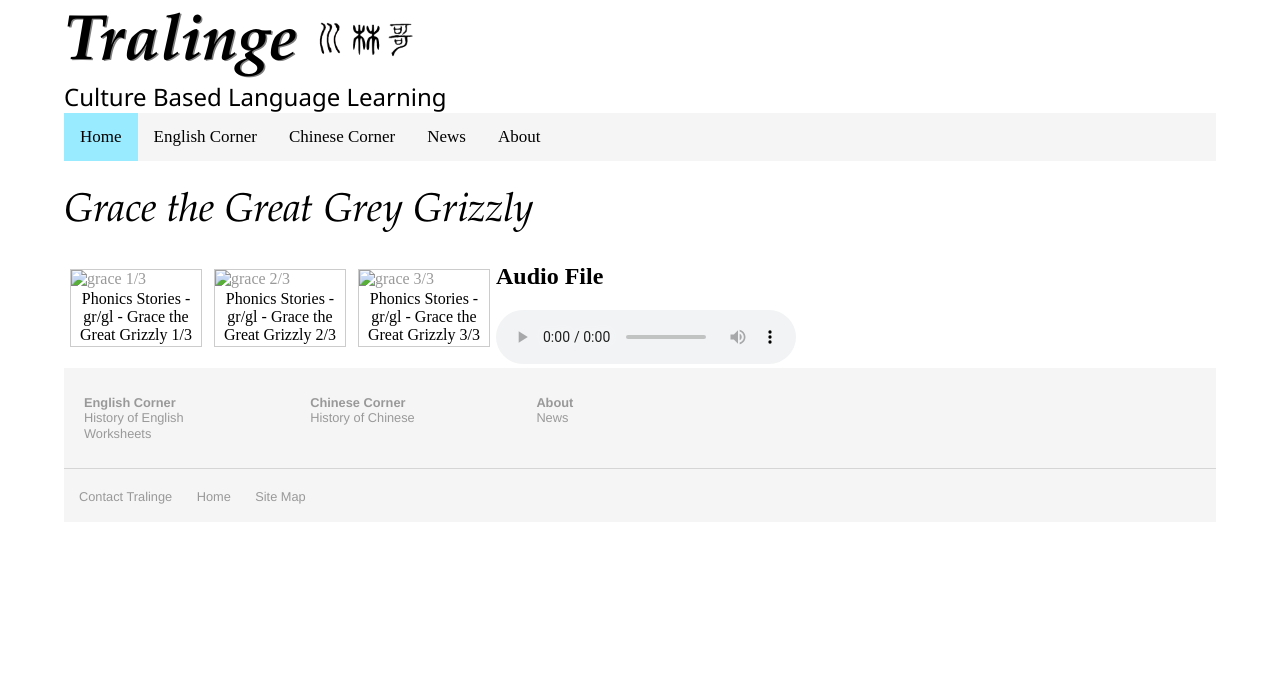
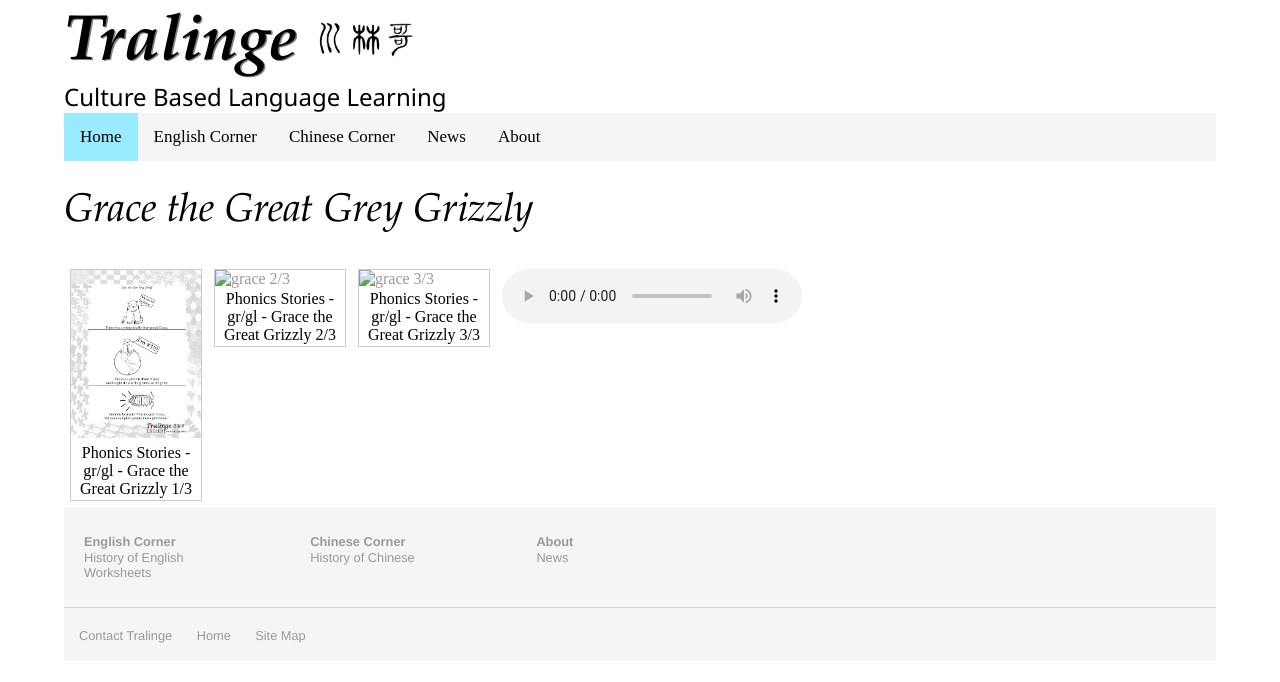
Before and after one commit to Tralinge/tralinge.github.io, a Jekyll site: the page built from english_corner/worksheets/phonics/grace.html, in a window 1280 px wide. Shown: the top 682 px of the page. Built offline with Jekyll 4.4.1, drawn with Linux system fonts in a browser that asks for light colours.

Commit message:
Update grace.html

```diff
--- a/english_corner/worksheets/phonics/grace.html
+++ b/english_corner/worksheets/phonics/grace.html
@@ -9,8 +9,8 @@
 
     <div class="responsive">
       <div class="gallery">
-        <a target="_blank" href="https://www.tralinge.com/english_corner/worksheets/phonics/grace 1of3.jpg">
-                <img src="https://www.tralinge.com/english_corner/worksheets/phonics/grace 1of3.jpg" alt="grace 1/3" width="400">
+        <a target="_blank" href="https://www.tralinge.com/english_corner/worksheets/phonics/grace/grace 1of3.jpg">
+                <img src="https://www.tralinge.com/english_corner/worksheets/phonics/grace/grace 1of3.jpg" alt="grace 1/3" width="400">
         </a>
         <div class="desc">Phonics Stories - gr/gl - Grace the Great Grizzly 1/3</div>
       </div>
@@ -18,7 +18,7 @@
 
     <div class="responsive">
       <div class="gallery">
-        <a target="_blank" href="https://www.tralinge.com/english_corner/worksheets/phonics/grace 2of3.jpg">
+        <a target="_blank" href="https://www.tralinge.com/english_corner/worksheets/phonics/grace/grace 2of3.jpg">
                 <img src="https://www.tralinge.com/english_corner/worksheets/phonics/grace 2of3.jpg" alt="grace 2/3" width="400">
         </a>
         <div class="desc">Phonics Stories - gr/gl - Grace the Great Grizzly 2/3</div>
@@ -27,13 +27,18 @@
 
     <div class="responsive">
       <div class="gallery">
-        <a target="_blank" href="https://www.tralinge.com/english_corner/worksheets/phonics/grace 3of3.jpg">
+        <a target="_blank" href="https://www.tralinge.com/english_corner/worksheets/phonics/grace/grace 3of3.jpg">
                 <img src="https://www.tralinge.com/english_corner/worksheets/phonics/grace 3of3.jpg" alt="grace 3/3" width="400">
         </a>
         <div class="desc">Phonics Stories - gr/gl - Grace the Great Grizzly 3/3</div>
       </div>
     </div>
 
-    <h2>Audio File</h2>
-    <audio src="https://www.tralinge.com/english_corner/worksheets/phonics/grace.ogg" controls preload></audio>
+    <div class="responsive">
+        <audio controls>
+            <source src="https://www.tralinge.com/english_corner/worksheets/phonics/grace.ogg" type="audio/ogg">
+            <source src="horse.mp3" type="audio/mpeg">
+            Your browser does not support the audio element.
+        </audio>
+    </div>
 </body>
```
